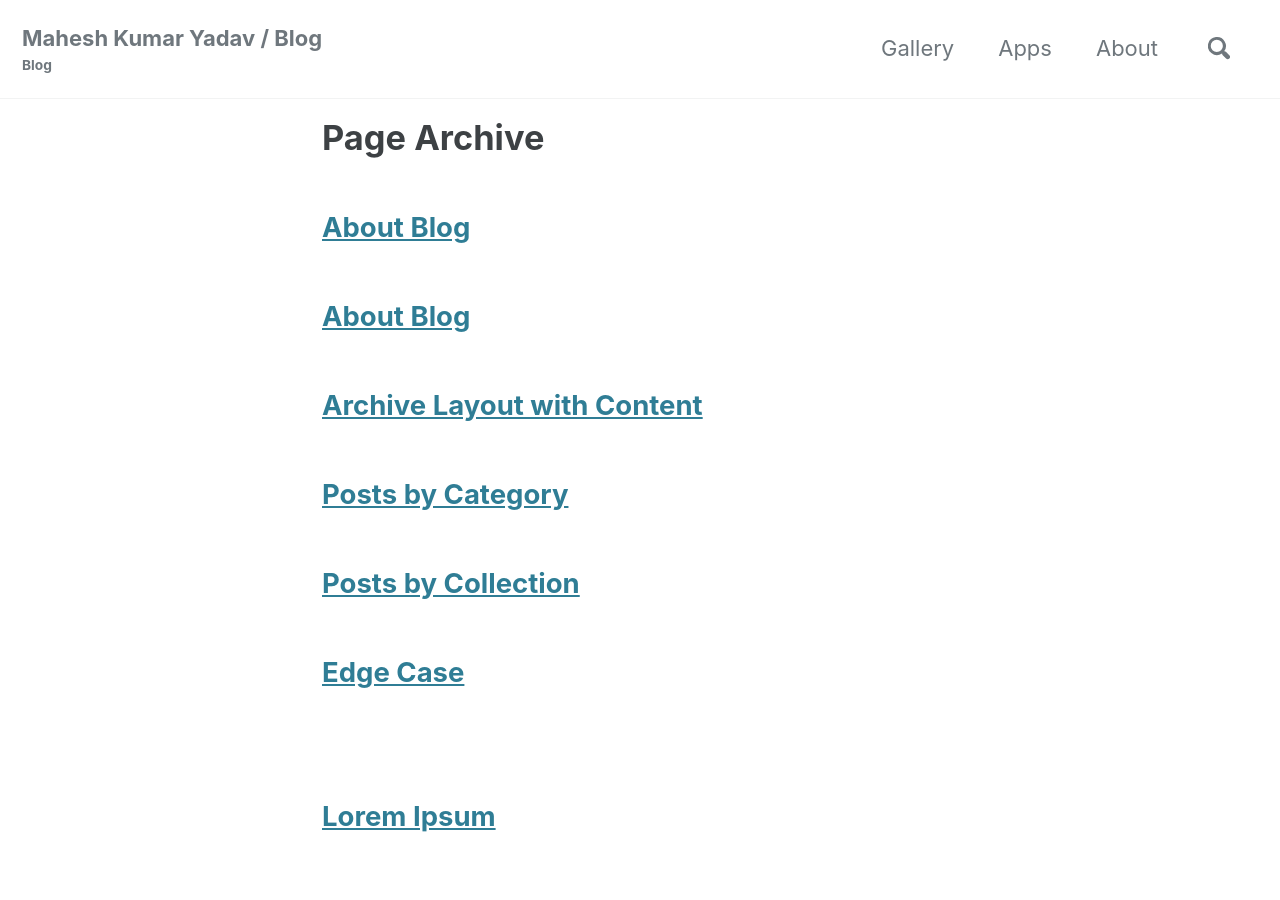
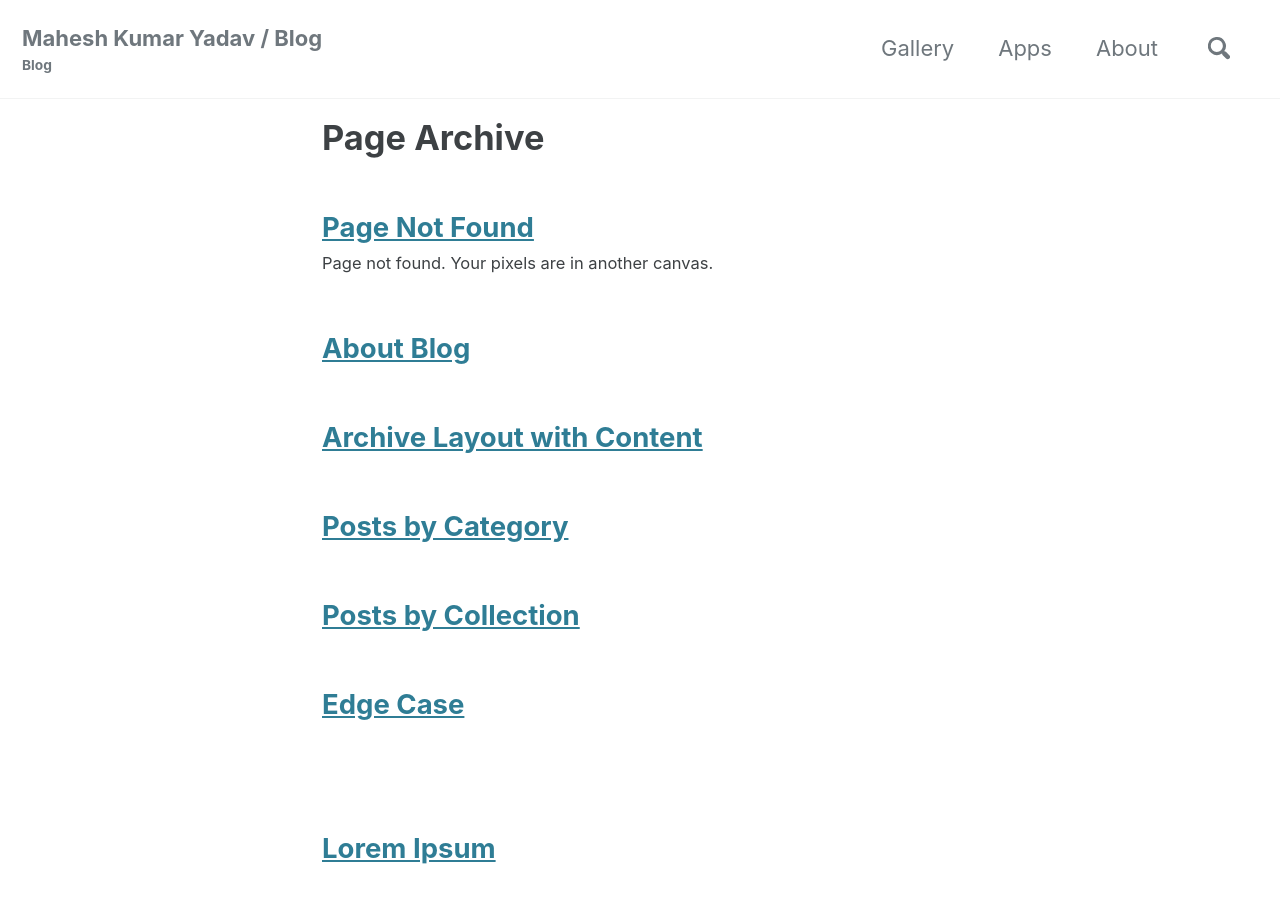
Before and after one commit to ritayadav/myblog, a Jekyll site: the page built from _pages/page-archive.html, in a window 1280 px wide and 900 px high. Built offline with Jekyll 4.4.1, drawn with Linux system fonts in a browser that asks for light colours; cached includes are drawn as plain includes; nearby versions of some CDN libraries.

```diff
--- a/_pages/404.md
+++ b/_pages/404.md
@@ -1,9 +1,11 @@
 ---
-title: About Blog
+title: "Page Not Found"
+excerpt: "Page not found. Your pixels are in another canvas."
+sitemap: false
 author_profile: true
-layout: single
 permalink: /404.html
 ---
+
 Sorry, but the page you were trying to view does not exist --- perhaps you can try searching for it below.
 
 <script>
```
